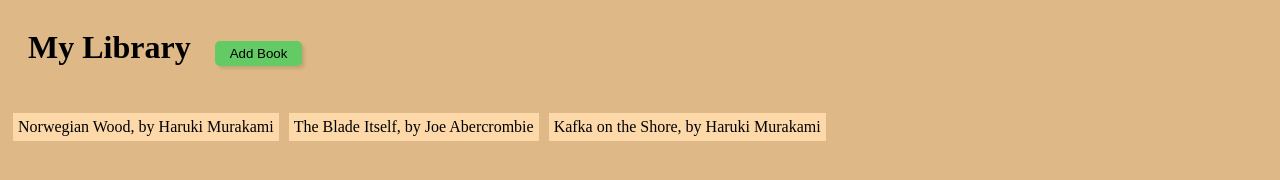
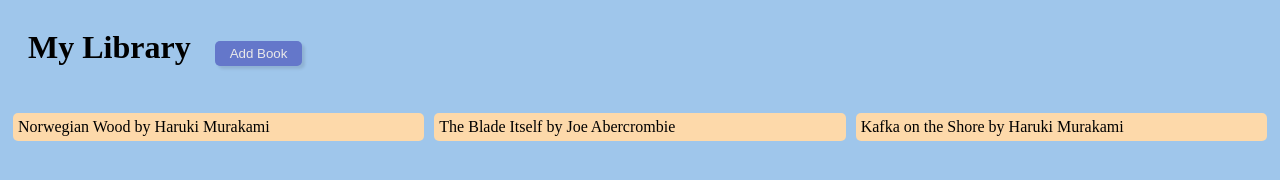
Before and after one commit to rann143/Library, a plain HTML site: page index.html in a window 1280 px wide. Drawn offline with Linux system fonts and the light colour scheme.

Commit message:
display cards in a grid; add border-radius to cards

```diff
--- a/script.js
+++ b/script.js
@@ -18,7 +18,7 @@
 myLibrary.forEach(item => {
     let card = document.createElement('div');
     card.classList.add('card');
-    card.textContent = item.title + ", by " + item.author;
+    card.textContent = item.title + " by " + item.author;
     container.appendChild(card);
 })
 
@@ -46,13 +46,15 @@
 
     title = titleInput.value;
     author = authInput.value;
+    authInput.value = "";
+    titleInput.value = "";
 
     let newBook = new Book(title, author);
     myLibrary.push(newBook);
 
     const card = document.createElement('div');
     card.classList.add('card');
-    card.textContent = newBook.title + ", " + newBook.author;
+    card.textContent = newBook.title + " " + newBook.author;
     container.appendChild(card);
 
 }
--- a/style.css
+++ b/style.css
@@ -1,6 +1,6 @@
 .container {
-    display: flex;
-    flex-wrap: wrap;
+    display: grid;
+    grid-template-columns: repeat(auto-fit, minmax(150px, 1fr));
 }
 
 h1{
@@ -11,12 +11,13 @@
 }
 
 body {
-    background-color: burlywood;
+    background-color: rgb(159, 198, 235);
 }
 
 .add-book {
     padding: 5px 15px;
-    background-color: rgb(100, 202, 100);
+    background-color: rgb(100, 119, 202);
+    color: rgb(233, 233, 233);
     border: none;
     border-radius: 5px;
     box-shadow: 3px 3px 3px rgba(0, 0, 0, 0.103);
@@ -40,6 +41,7 @@
     margin: 5px;
     padding: 5px;
     background-color: rgb(253, 217, 170);
+    border-radius: 5px;
     display: flex;
     flex-wrap: wrap;
 }
```
